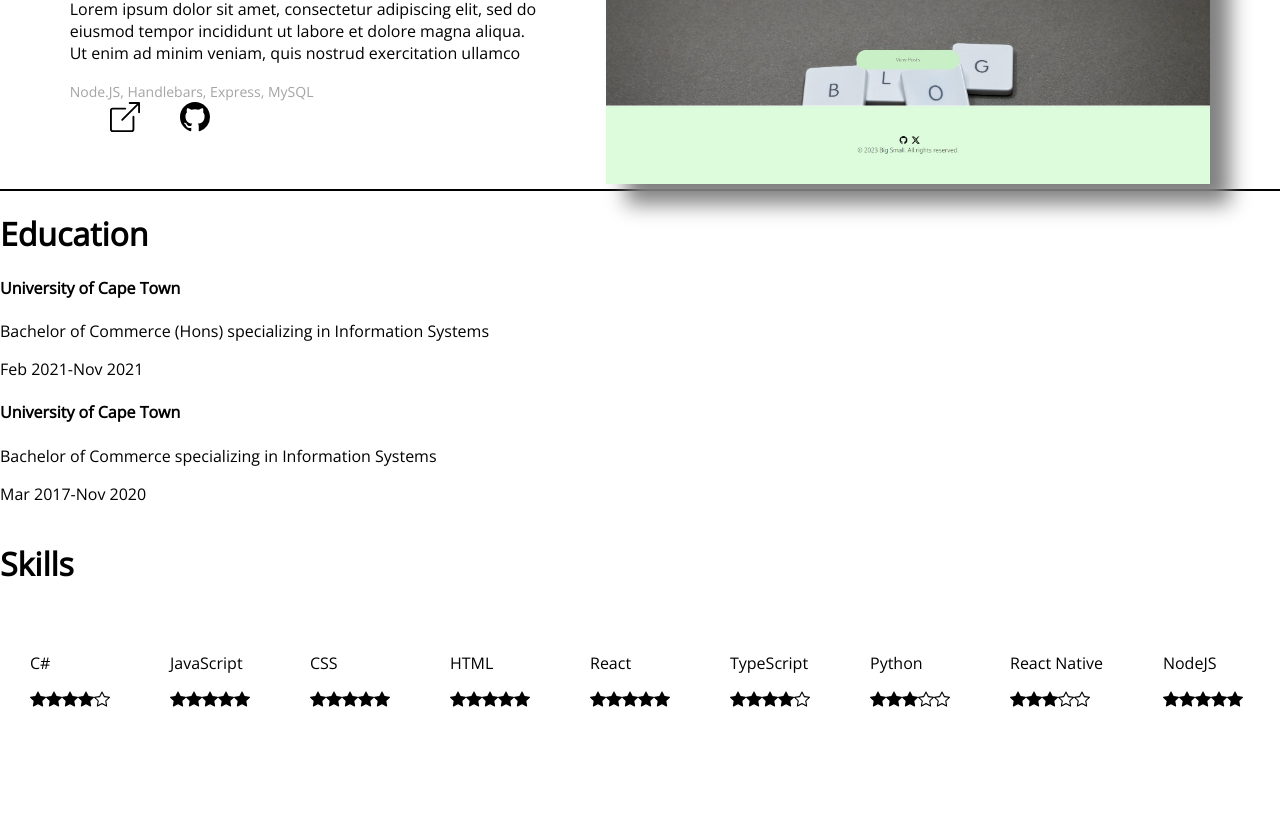
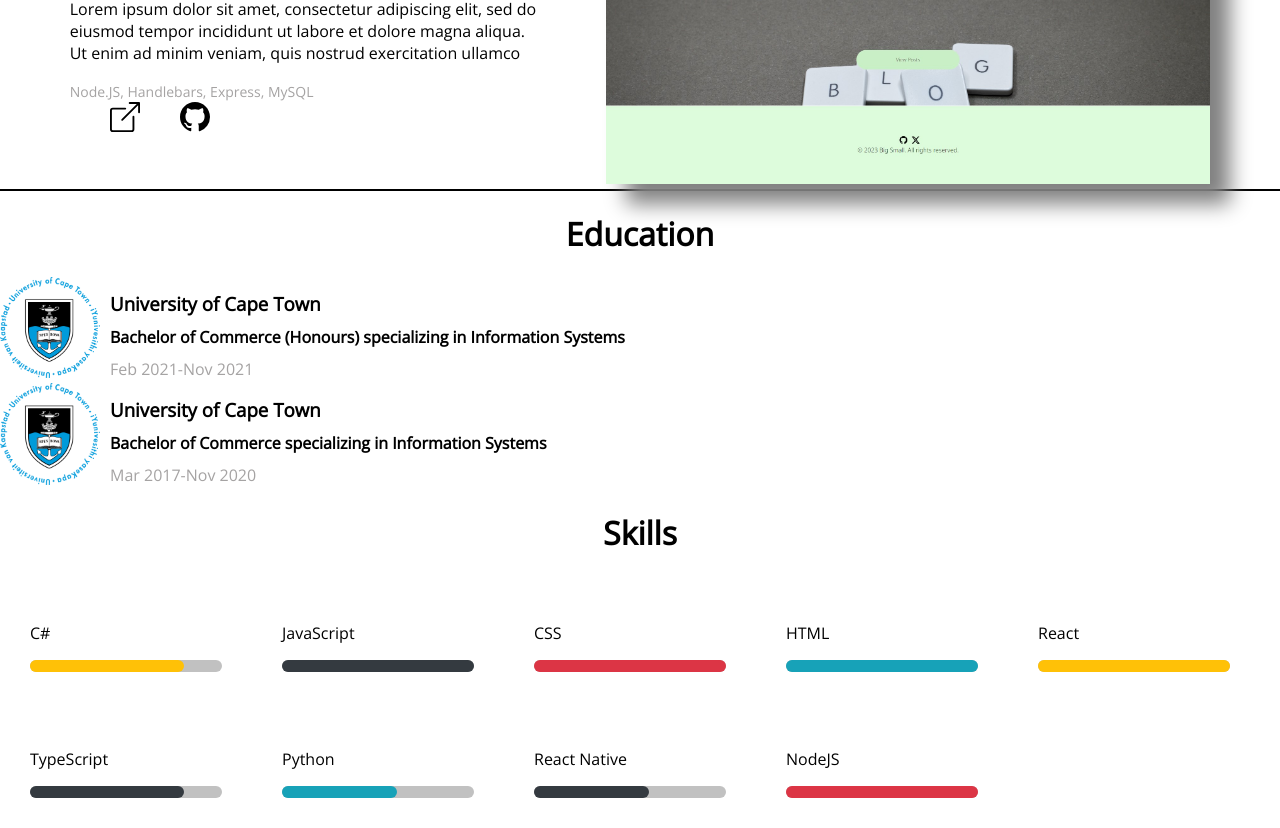
Before and after one commit to ntandoyenkosi1/portfolio, a React (Create React App) app: page / in a window 1280 px wide. Shown: the part 1367-2195 px from the top of the page. Before the commit the page ends 2109 px from the top, so only its background shows below. Built offline with nearby package versions, Linux system fonts and the light colour scheme.

Commit message:
Added an education section Added animations and removed stars

```diff
--- a/src/App.js
+++ b/src/App.js
@@ -15,6 +15,7 @@ import LinkedIn from "./components/LinkedIn"
 import Email from "./components/Email"
 import HomePage from "./img/homepage.jpg"
 import Arrow from "./components/Arrow"
+import Uct from "./img/uct.png"
 function App() {
   return (
     <div>
@@ -56,27 +57,27 @@ function App() {
           <div className="project">
             <div>
               <h3>Big Small Blog</h3>
-              <p>Lorem ipsum dolor sit amet, consectetur adipiscing elit, sed do <br/>eiusmod tempor incididunt ut labore et dolore magna aliqua.
-                <br/>Ut enim ad minim veniam, quis nostrud exercitation ullamco</p>
-                <label>Node.JS, Handlebars, Express, MySQL</label><br/>
-              <a title="Open in new tab" href="#" target="_blank"><Arrow/></a>
-              <a title="View source code" href="#"target="_blank"><GitHub/></a>
+              <p>Lorem ipsum dolor sit amet, consectetur adipiscing elit, sed do <br />eiusmod tempor incididunt ut labore et dolore magna aliqua.
+                <br />Ut enim ad minim veniam, quis nostrud exercitation ullamco</p>
+              <label>Node.JS, Handlebars, Express, MySQL</label><br />
+              <a title="Open in new tab" href="#" target="_blank"><Arrow /></a>
+              <a title="View source code" href="#" target="_blank"><GitHub /></a>
             </div>
             <div>
-              <img src={HomePage} height={300}/>
+              <img src={HomePage} height={300} />
             </div>
           </div>
           <div className="project">
             <div>
               <h3>Big Small Blog</h3>
-              <p>Lorem ipsum dolor sit amet, consectetur adipiscing elit, sed do <br/>eiusmod tempor incididunt ut labore et dolore magna aliqua.
-                <br/>Ut enim ad minim veniam, quis nostrud exercitation ullamco</p>
-                <label>Node.JS, Handlebars, Express, MySQL</label><br/>
-              <a title="Open in new tab" href="#" target="_blank"><Arrow/></a>
-              <a title="View source code" href="#"target="_blank"><GitHub/></a>
+              <p>Lorem ipsum dolor sit amet, consectetur adipiscing elit, sed do <br />eiusmod tempor incididunt ut labore et dolore magna aliqua.
+                <br />Ut enim ad minim veniam, quis nostrud exercitation ullamco</p>
+              <label>Node.JS, Handlebars, Express, MySQL</label><br />
+              <a title="Open in new tab" href="#" target="_blank"><Arrow /></a>
+              <a title="View source code" href="#" target="_blank"><GitHub /></a>
             </div>
             <div>
-              <img src={HomePage} height={300}/>
+              <img src={HomePage} height={300} />
             </div>
           </div>
         </div>
@@ -85,15 +86,22 @@ function App() {
         <div className="education">
           <h1>Education</h1>
           <div>
-            <h4>University of Cape Town</h4>
-            <p>Bachelor of Commerce (Hons) specializing in Information Systems</p>
-            <p>Feb 2021-Nov 2021</p>
+            <div><img src={Uct} width={100} /></div>
+
+            <div>
+              <h3>University of Cape Town</h3>
+              <h4>Bachelor of Commerce (Honours) specializing in Information Systems</h4>
+              <label>Feb 2021-Nov 2021</label>
+            </div>
           </div>
           <div>
-            <h4>University of Cape Town</h4>
-            <p>Bachelor of Commerce specializing in Information Systems</p>
-            <p>Mar 2017-Nov 2020</p>
+            <div><img src={Uct} width={100} /></div>
+            <div>
+              <h3>University of Cape Town</h3>
+              <h4>Bachelor of Commerce specializing in Information Systems</h4>
+              <label>Mar 2017-Nov 2020</label></div>
           </div>
+
         </div>
 
       </div>
@@ -104,101 +112,45 @@ function App() {
             <div className="tech">
 
               <p>C#</p>
-            <span>
-              <StarFilled />
-              <StarFilled />
-              <StarFilled />
-              <StarFilled />
-              <Star />
-            </span>
+              <div className="progress"><span className="yellow sub-highest"></span></div>
             </div>
             <div className="tech">
 
               <p>JavaScript</p>
-            <span>
-              <StarFilled />
-              <StarFilled />
-              <StarFilled />
-              <StarFilled />
-              <StarFilled />
-            </span>
+              <div className="progress"><span className="dark highest"></span></div>
             </div>
             <div className="tech">
 
               <p>CSS</p>
-            <span>
-              <StarFilled />
-              <StarFilled />
-              <StarFilled />
-              <StarFilled />
-              <StarFilled />
-            </span>
+              <div className="progress"><span className="red highest"></span></div>
             </div>
             <div className="tech">
 
               <p>HTML</p>
-            <span>
-              <StarFilled />
-              <StarFilled />
-              <StarFilled />
-              <StarFilled />
-              <StarFilled />
-            </span>
+              <div className="progress"><span className="blue highest"></span></div>
             </div>
             <div className="tech">
 
               <p>React</p>
-            <span>
-              <StarFilled />
-              <StarFilled />
-              <StarFilled />
-              <StarFilled />
-              <StarFilled />
-            </span>
+              <div className="progress"><span className="yellow highest"></span></div>
             </div>
             <div className="tech">
 
               <p>TypeScript</p>
-            <span>
-              <StarFilled />
-              <StarFilled />
-              <StarFilled />
-              <StarFilled />
-              <Star />
-            </span>
+              <div className="progress"><span className="dark sub-highest"></span></div>
             </div>
             <div className="tech">
 
               <p>Python</p>
-            <span>
-              <StarFilled />
-              <StarFilled />
-              <StarFilled />
-              <Star />
-              <Star />
-            </span>
+              <div className="progress"><span className="blue sub-medium"></span></div>
             </div>
             <div className="tech">
-
               <p>React Native</p>
-            <span>
-              <StarFilled />
-              <StarFilled />
-              <StarFilled />
-              <Star />
-              <Star />
-            </span>
+              <div className="progress"><span className="dark sub-medium"></span></div>
             </div>
             <div className="tech">
-
               <p>NodeJS</p>
-            <span>
-              <StarFilled />
-              <StarFilled />
-              <StarFilled />
-              <StarFilled />
-              <StarFilled />
-            </span>
+              <div className="progress"><span className="red highest"></span></div>
             </div>
           </div>
         </div>
--- a/src/index.css
+++ b/src/index.css
@@ -41,7 +41,7 @@ header>div>a {
 
 .tech {
   padding: 30px;
-  filter: saturate(0);
+
 }
 
 /* #root>div>div {
@@ -98,6 +98,104 @@ header>div>a {
   font-size: 14px;
 }
 
-.self{
+.self {
   display: flex;
 }
+
+h1 {
+  text-align: center;
+}
+
+.progress {
+  width: 15vw;
+  height: 1.5vh;
+  background-color: rgb(193, 193, 193);
+  border-radius: 15px;
+}
+
+.progress>span {
+  height: 1.5vh;
+  z-index: 100;
+  display: block;
+  border-radius: 15px;
+}
+
+@keyframes highest {
+  from {
+    width: 0px;
+  }
+
+  to {
+    width: 15vw;
+  }
+}
+
+@keyframes sub-highest {
+  from {
+    width: 0px;
+  }
+
+  to {
+    width: 12vw;
+  }
+}
+
+@keyframes sub-medium {
+  from {
+    width: 0px;
+  }
+
+  to {
+    width: 9vw;
+  }
+}
+
+.highest {
+  animation: highest 5s forwards;
+}
+
+.sub-highest {
+  animation: sub-highest 5s forwards;
+}
+
+.sub-medium {
+  animation: sub-medium 5s forwards;
+}
+
+.red {
+  background-color: #dc3545;
+}
+
+.dark {
+  background-color: #343a40;
+}
+
+.blue {
+  background-color: #17a2b8;
+}
+
+.yellow {
+  background-color: #ffc107;
+}
+
+.education>div {
+  display: flex;
+  align-items: center;
+}
+
+.education label {
+  color: #a5a3a3;
+}
+
+.education h3,
+.education h4,
+.education label {
+  margin: 10px;
+}
+
+.education {
+  width: 100vw;
+}
+header div{
+  font-size: 20px;
+}
```
Also changed, not shown: src/img/uct.png (added). Lines whose indentation alone changed are shown as unchanged.
